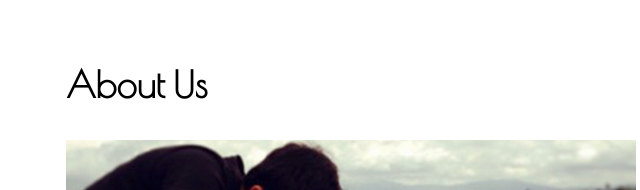
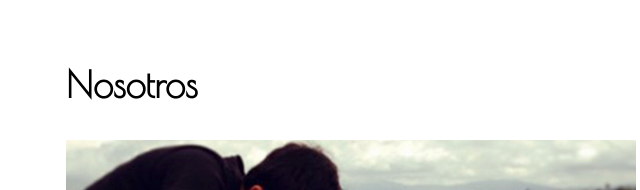
Before and after one commit to JoseCara/ronaldstudios, a plain HTML site: page index.html in a window 1280 px wide. Shown: the part 1974-2164 px from the top of the page, 4-644 px from the left. Drawn offline with nearby package versions, Linux system fonts and the light colour scheme.

Commit message:
Update index.html

```diff
--- a/index.html
+++ b/index.html
@@ -173,7 +173,7 @@ Smartphone Compatible web template, free webdesigns for Nokia, Samsung, LG, Sony
 <!-- about -->
 <div class="about_agileinfo" id="about">
   <div class="container">
-      <h3 class="title">about us</h3>
+      <h3 class="title">Nosotros</h3>
 	  <div class="about_main">
 		  <div class="col-md-6 col-sm-6 col-xs-6 about_agileits"></div>
 		  <div class="col-md-6 col-sm-6 col-xs-6 about_text_w3l">
```
